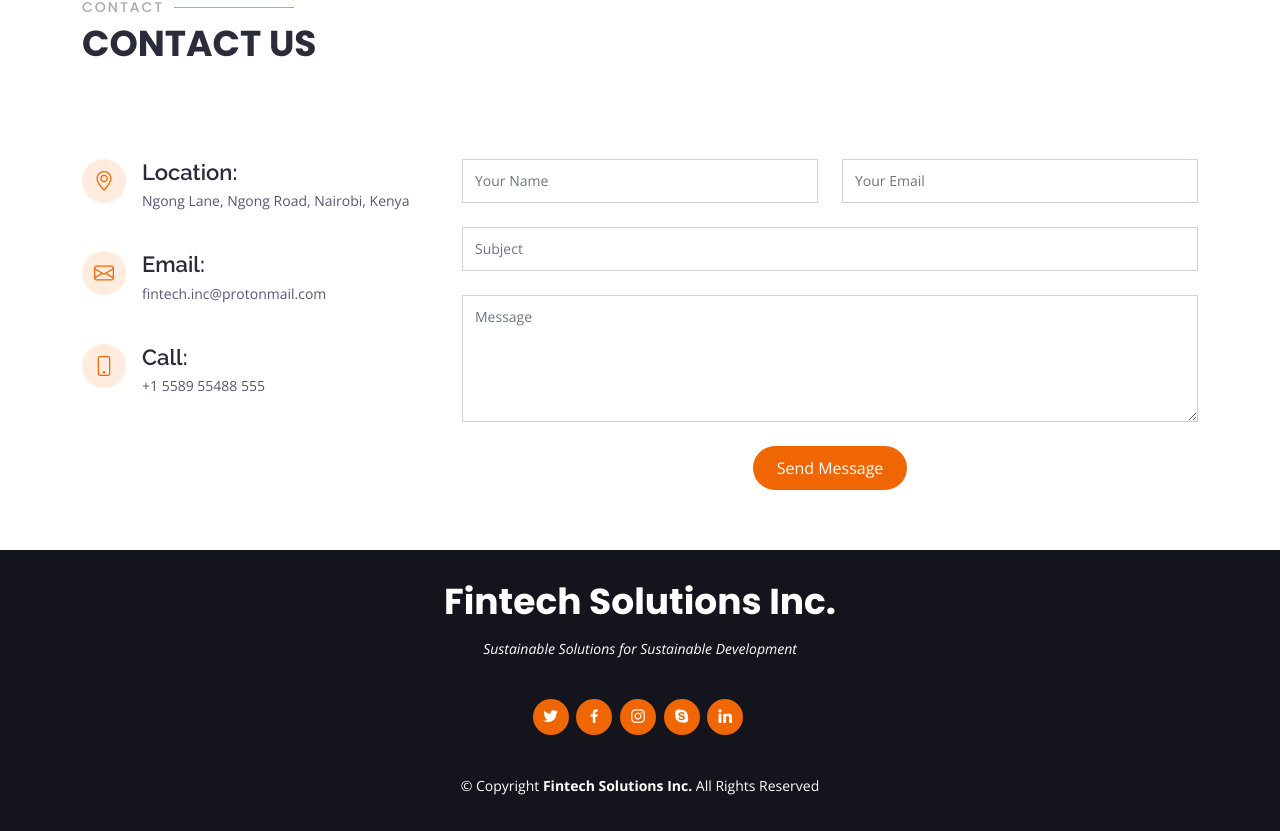
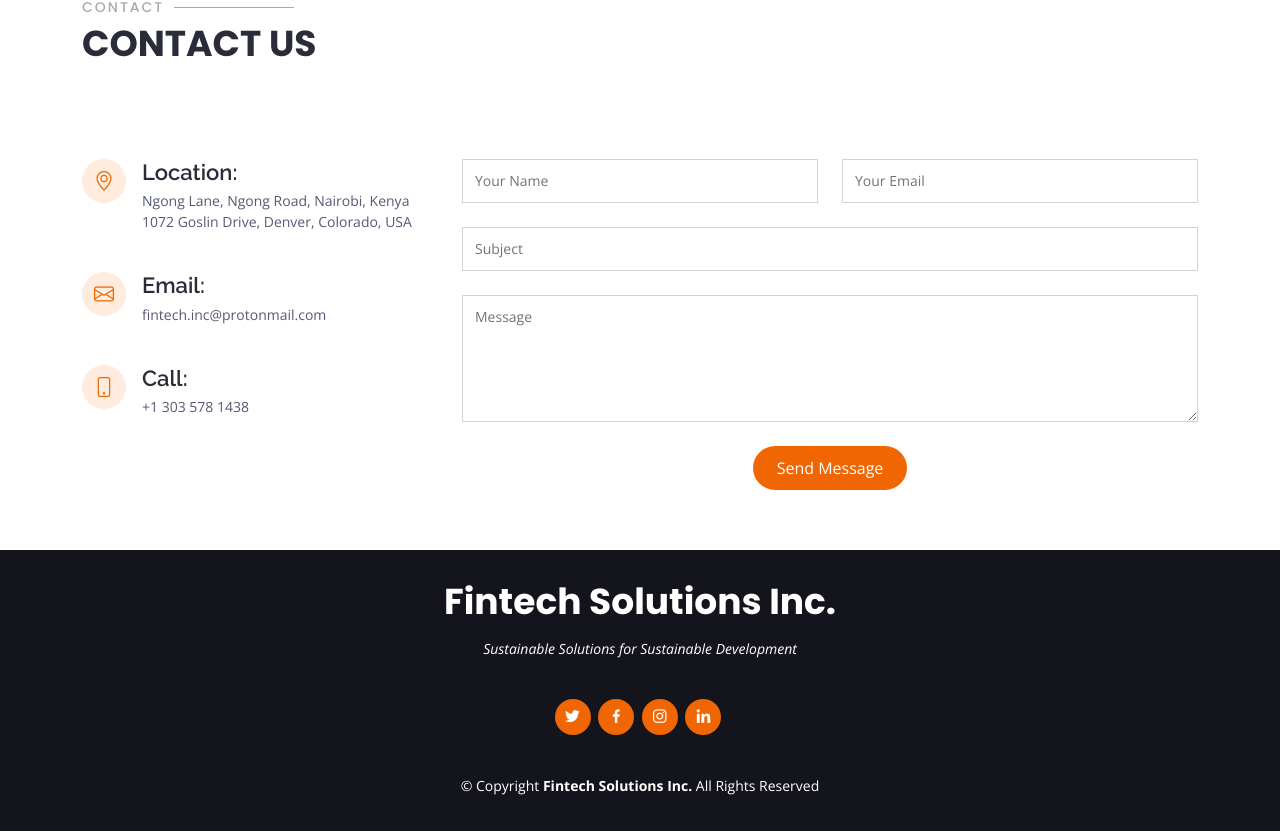
Before and after one commit to fintechsolutionsinc/fintechsolutionsinc.github.io, a plain HTML site: page index.html in a window 1280 px wide. Shown: the part 2072-2903 px from the top of the page. Drawn offline with nearby package versions, Linux system fonts and the light colour scheme.

Commit message:
update social links

```diff
--- a/index.html
+++ b/index.html
@@ -243,6 +243,7 @@
                             <i class="bi bi-geo-alt"></i>
                             <h4>Location:</h4>
                             <p>Ngong Lane, Ngong Road, Nairobi, Kenya</p>
+                            <p>1072 Goslin Drive, Denver, Colorado, USA</p>
                         </div>
 
                         <div class="email">
@@ -254,7 +255,7 @@
                         <div class="phone">
                             <i class="bi bi-phone"></i>
                             <h4>Call:</h4>
-                            <p>+1 5589 55488 555</p>
+                            <p>+1 303 578 1438</p>
                         </div>
 
                     </div>
@@ -307,11 +308,10 @@
         <h3>Fintech Solutions Inc.</h3>
         <p>Sustainable Solutions for Sustainable Development</p>
         <div class="social-links">
-            <a href="#" class="twitter"><i class="bx bxl-twitter"></i></a>
-            <a href="#" class="facebook"><i class="bx bxl-facebook"></i></a>
-            <a href="#" class="instagram"><i class="bx bxl-instagram"></i></a>
-            <a href="#" class="google-plus"><i class="bx bxl-skype"></i></a>
-            <a href="#" class="linkedin"><i class="bx bxl-linkedin"></i></a>
+            <a target="_blank" href="" class="twitter"><i class="bx bxl-twitter"></i></a>
+            <a target="_blank" href="https://www.facebook.com/Fintech-SolutionsInc-105703952154385/" class="facebook"><i class="bx bxl-facebook"></i></a>
+            <a target="_blank" href="https://www.instagram.com/fintechsolutions.inc" class="instagram"><i class="bx bxl-instagram"></i></a>
+            <a target="_blank" href="https://www.linkedin.com/company/fintech-solutions-inc" class="linkedin"><i class="bx bxl-linkedin"></i></a>
         </div>
         <div class="copyright">
             &copy; Copyright <strong><span>Fintech Solutions Inc.</span></strong> All Rights Reserved
```
